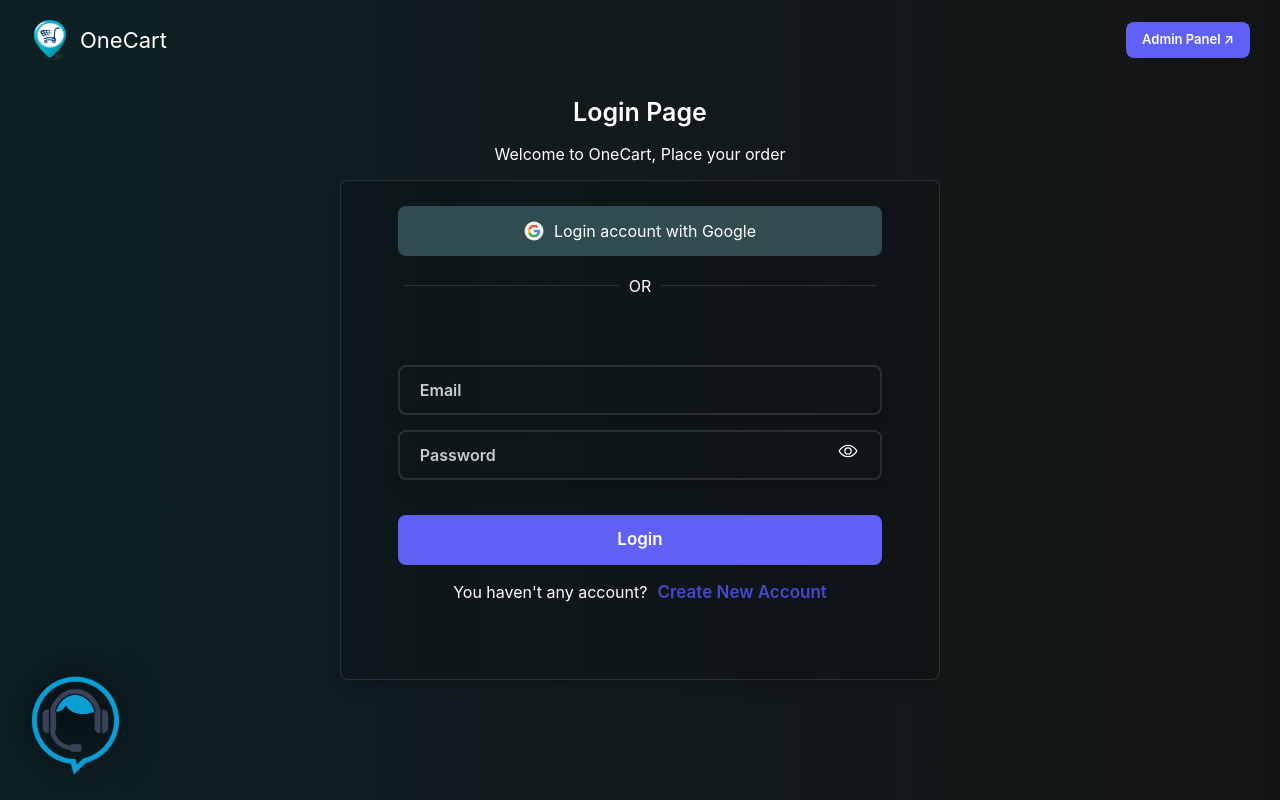
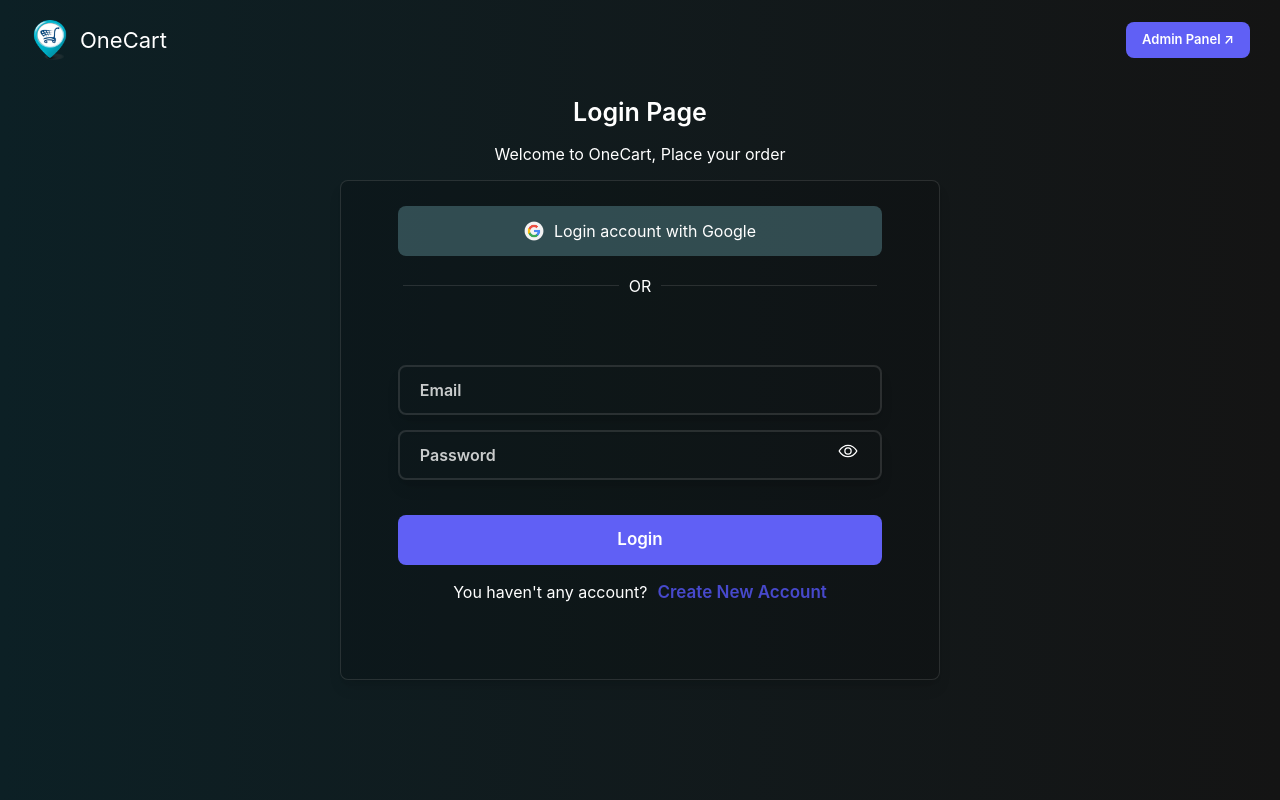
Before and after one commit to karthik-dev-lab/OneCart, a React (Vite) app in the folder frontend/: page /login in a window 1280 px wide. Built offline with nearby package versions, Linux system fonts and the light colour scheme; no server answers.

Commit message:
Remove Ai component from App.jsx

```diff
--- a/frontend/src/App.jsx
+++ b/frontend/src/App.jsx
@@ -62,7 +62,7 @@
 
         <Route path='*' element={<NotFound />} />
       </Routes>
-      <Ai />
+
     </>
   )
 }
```
